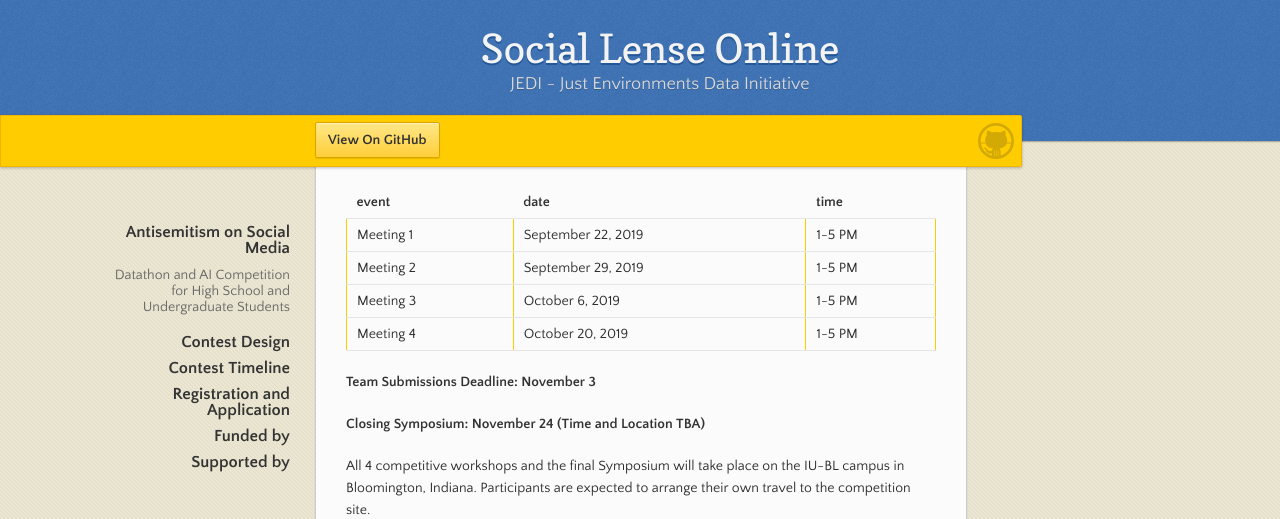
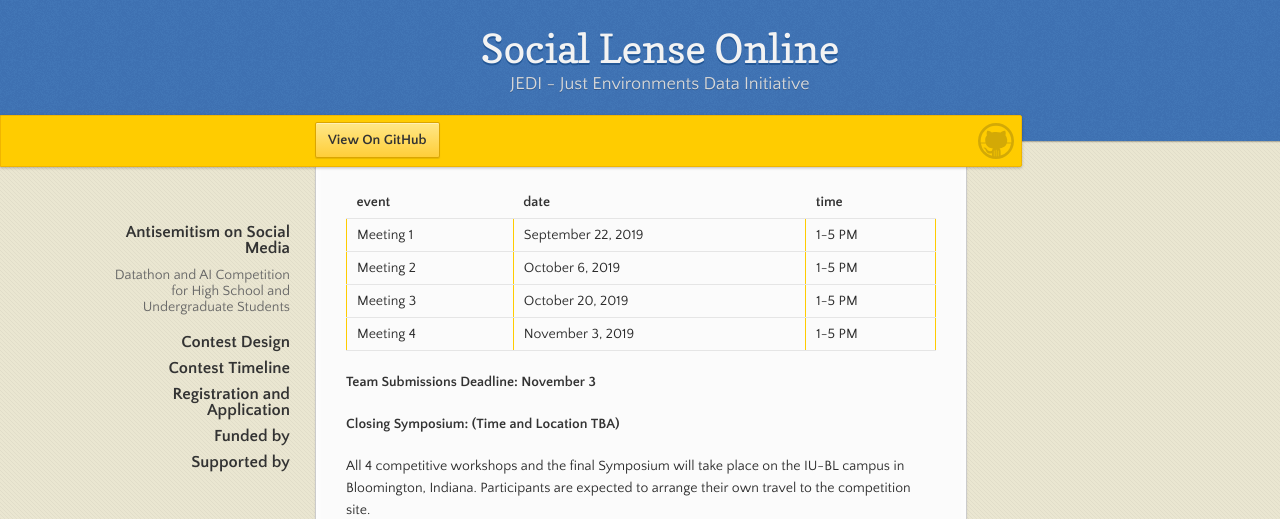
Before and after one commit to dcavar/sociallenseonline.github.io, a Jekyll site: the page built from docs/index.md, in a window 1280 px wide and 900 px high, scrolled down 1872 px. Shown: the top 519 px of the window. Built offline with Jekyll 4.4.1, drawn with Linux system fonts in a browser that asks for light colours.

Commit message:
changed dates

```diff
--- a/docs/index.md
+++ b/docs/index.md
@@ -67,14 +67,14 @@ Following are a list of important contest dates (all Sunday afternoons). Please
 | **event**    | **date**           | **time** |
 |:-------------|:-------------------|:---------|
 | Meeting 1    | September 22, 2019 | 1-5 PM   |
-| Meeting 2    | September 29, 2019 | 1-5 PM   |
-| Meeting 3    | October 6, 2019    | 1-5 PM   |
-| Meeting 4    | October 20, 2019   | 1-5 PM   |
+| Meeting 2    | October 6, 2019    | 1-5 PM   |
+| Meeting 3    | October 20, 2019   | 1-5 PM   |
+| Meeting 4    | November 3, 2019   | 1-5 PM   |
 
 
 **Team Submissions Deadline: November 3**
 
-**Closing Symposium: November 24 (Time and Location TBA)**
+**Closing Symposium: (Time and Location TBA)**
 
 
 All 4 competitive workshops and the final Symposium will take place on the IU-BL campus in Bloomington, Indiana. Participants are expected to arrange their own travel to the competition site.
```
